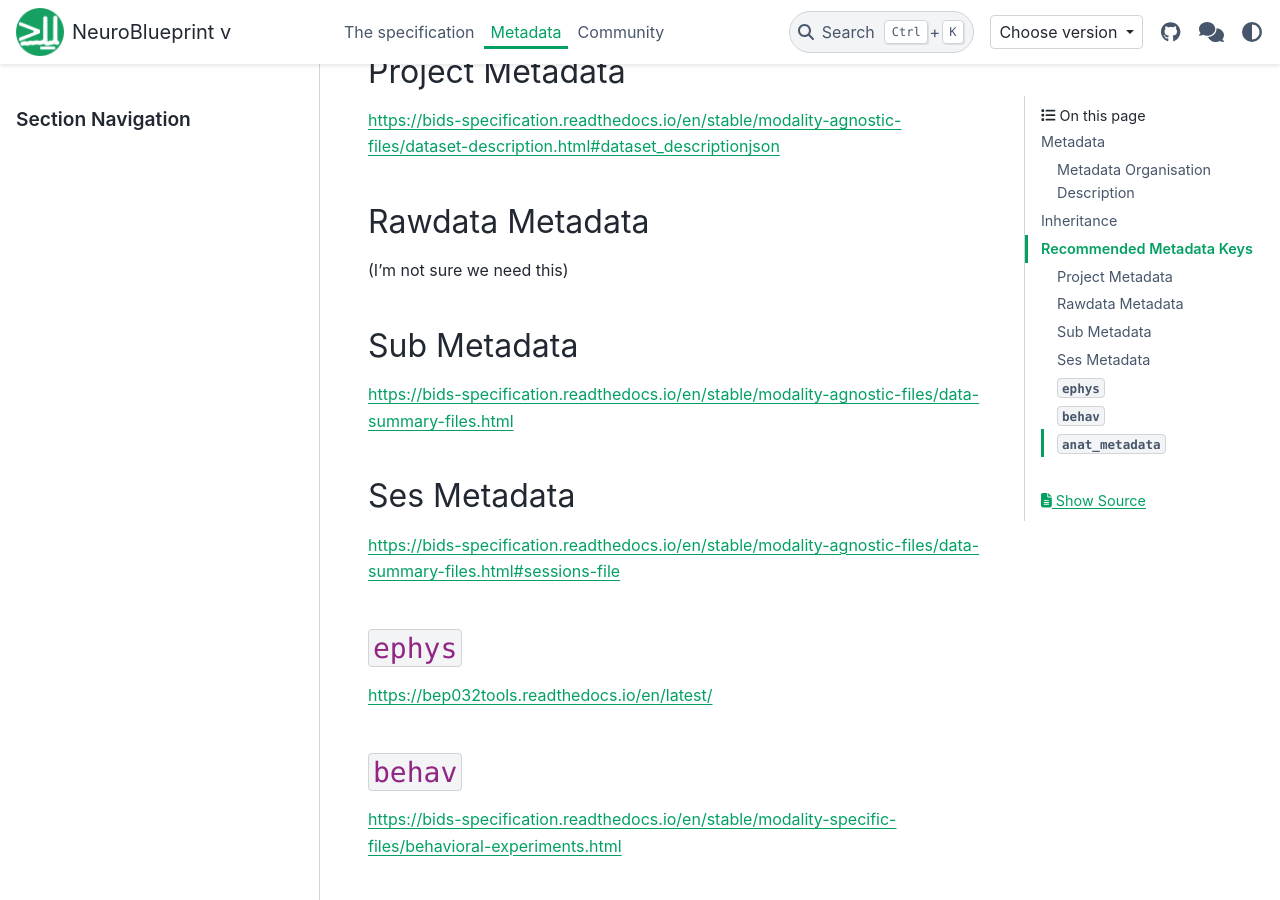
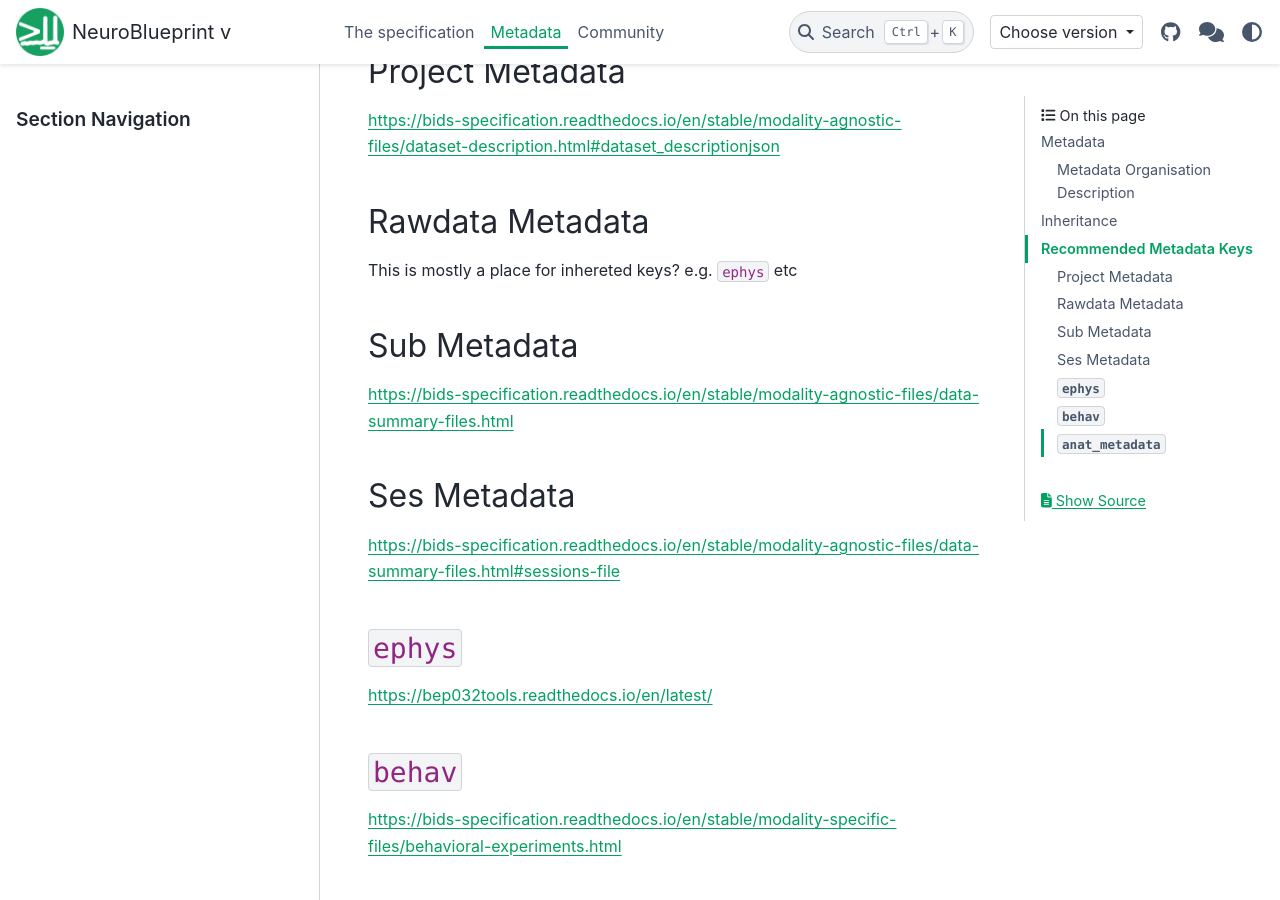
Before and after one commit to neuroinformatics-unit/NeuroBlueprint, a Sphinx documentation site: the page built from docs/source/metadata.md, in a window 1280 px wide and 900 px high, scrolled down 2697 px. Built offline with Sphinx 7.4.7 and the PyData theme 0.15.4, drawn with Linux system fonts in a browser that asks for light colours; the version number could not be read and is left out.

Commit message:
Small note.

```diff
--- a/docs/source/metadata.md
+++ b/docs/source/metadata.md
@@ -109,7 +109,7 @@ https://bids-specification.readthedocs.io/en/stable/modality-agnostic-files/data
 
 ## Rawdata Metadata
 
-(I'm not sure we need this)
+This is mostly a place for inhereted keys? e.g. `ephys` etc
 
 ## Sub Metadata
 
```
